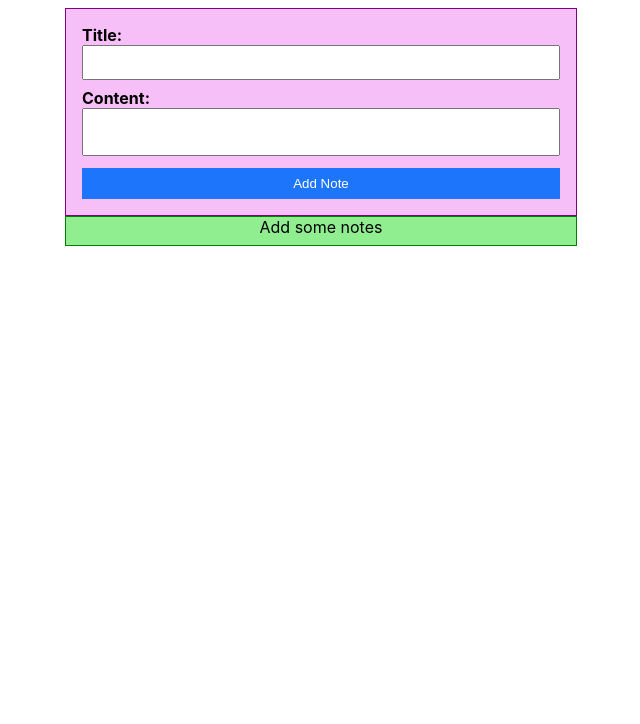
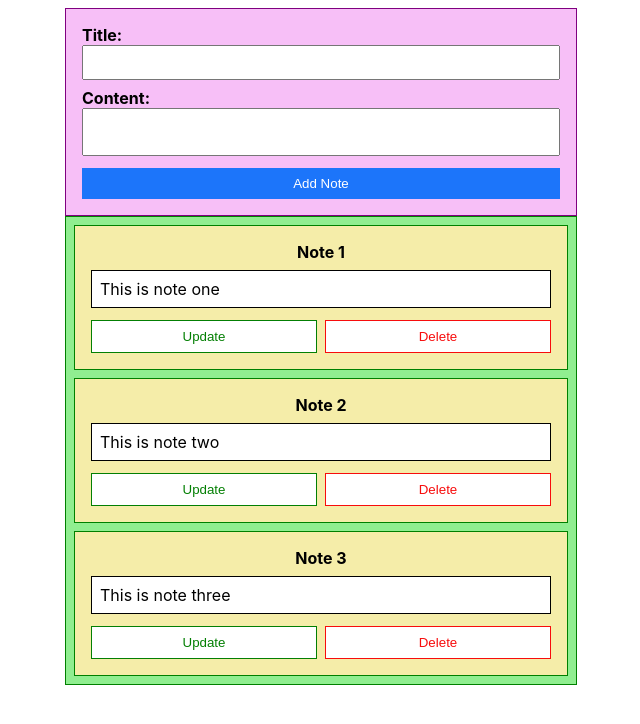
Before and after one commit to gouhar1512/notes-manager-context-api, a React (Create React App) app: page / in a window 1280 px wide. Shown: the top 724 px of the page, without its empty margins (319-959 px from the left). Built offline with nearby package versions, Linux system fonts and the light colour scheme.

Commit message:
Added Delete Note functionality

```diff
--- a/src/App.js
+++ b/src/App.js
@@ -3,7 +3,11 @@ import "./App.css";
 import NotesManager from "./NotesManager/NotesManager";
 
 function App() {
-  const [notes, setNotes] = useState([]);
+  const [notes, setNotes] = useState([
+    { id: 1, title: "Note 1", content: "This is note one" },
+    { id: 2, title: "Note 2", content: "This is note two" },
+    { id: 3, title: "Note 3", content: "This is note three" },
+  ]);
 
   const setNotesHandler = (newNote) => {
     let updatedNotes = [...notes];
--- a/src/NotesManager/Note/Note.js
+++ b/src/NotesManager/Note/Note.js
@@ -1,14 +1,19 @@
 import React from "react";
 import "./Note.css";
 
-const Note = ({ note }) => {
+const Note = ({ note, onDeleteNote }) => {
+  const deleteNoteHandler = () => {
+    onDeleteNote(note.id);
+  };
   return (
     <div className="note">
       <div className="note-title">{note.title}</div>
       <div className="note-content">{note.content}</div>
       <div className="note-ctas">
         <button className="btn-note-update">Update</button>
-        <button className="btn-note-delete">Delete</button>
+        <button className="btn-note-delete" onClick={deleteNoteHandler}>
+          Delete
+        </button>
       </div>
     </div>
   );
--- a/src/NotesManager/NoteForm/NoteForm.js
+++ b/src/NotesManager/NoteForm/NoteForm.js
@@ -1,7 +1,7 @@
 import React, { useState } from "react";
 import "./NoteForm.css";
 
-const NoteForm = ({ onAddNote, onDeleteNote }) => {
+const NoteForm = ({ onAddNote }) => {
   const [title, setTitle] = useState("");
   const [content, setContent] = useState("");
 
--- a/src/NotesManager/NotesList/NotesList.js
+++ b/src/NotesManager/NotesList/NotesList.js
@@ -2,11 +2,13 @@ import React from "react";
 import Note from "../Note/Note";
 import "./NotesList.css";
 
-const NotesList = ({ notes }) => {
+const NotesList = ({ notes, onDeleteNote }) => {
   if (notes.length === 0) {
     return <div className="notes-list">Add some notes</div>;
   }
-  let mappedNotesList = notes.map((note) => <Note key={note.id} note={note} />);
+  let mappedNotesList = notes.map((note) => (
+    <Note key={note.id} note={note} onDeleteNote={onDeleteNote} />
+  ));
   return <div className="notes-list">{mappedNotesList}</div>;
 };
 
--- a/src/NotesManager/NotesManager.js
+++ b/src/NotesManager/NotesManager.js
@@ -5,8 +5,8 @@ import NotesList from "./NotesList/NotesList";
 const NotesManager = ({ notes, onAddNote, onDeleteNote }) => {
   return (
     <div className="notes-manager">
-      <NoteForm onAddNote={onAddNote} onDeleteNote={onDeleteNote} />
-      <NotesList notes={notes} />
+      <NoteForm onAddNote={onAddNote} />
+      <NotesList notes={notes} onDeleteNote={onDeleteNote} />
     </div>
   );
 };
```
